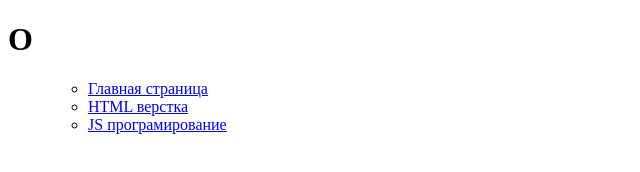
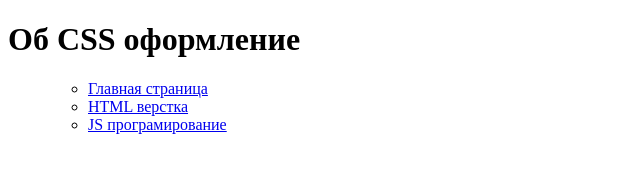
Before and after one commit to 8katich/site, a plain HTML site: page pages/about_css.html in a window 1280 px wide. Shown: the whole page, without its empty margins (0-640 px from the left). Drawn offline with Linux system fonts and the light colour scheme.

Commit message:
Update about_css.html

```diff
--- a/pages/about_css.html
+++ b/pages/about_css.html
@@ -5,7 +5,7 @@
     <title>Об CSS оформление</title>
 </head>
 <body>
-        <h1>О </h1>
+        <h1>Об CSS оформление</h1>
 
          <ul>
 <body>
```
